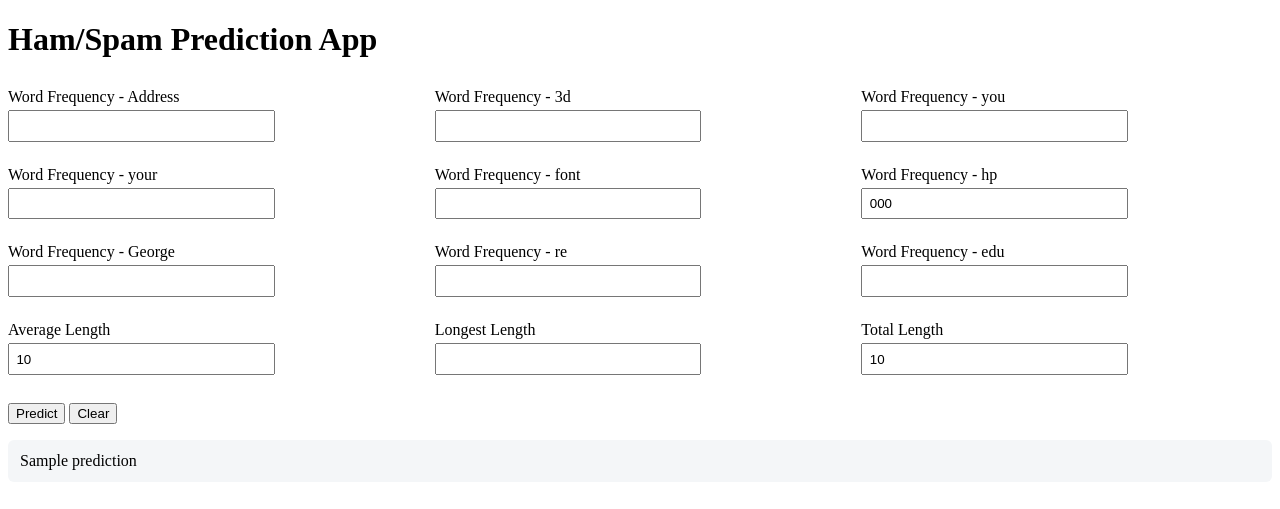
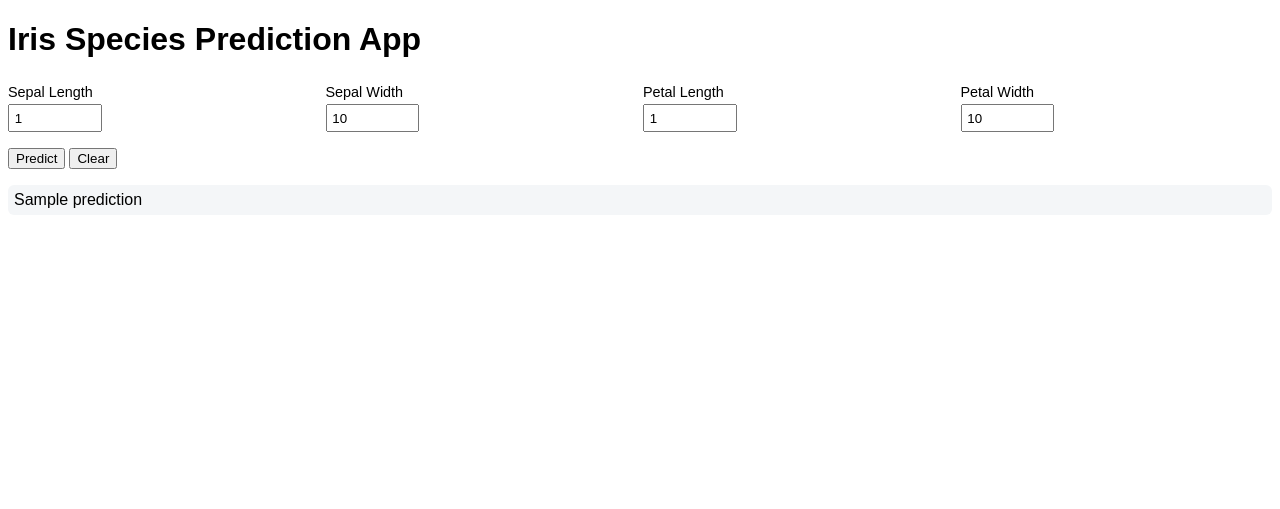
Before and after one commit to davehomrighouse/ANA680_Week4, a Python web app: template templates/index.html in a window 1280 px wide. Shown: the top 509 px of the page. Run offline with Jinja, Linux system fonts and the light colour scheme; the template is opened without the code that fills it: most values are stand-ins (such as "Sample title", 1, 10 or a date in 2020).

Commit message:
Add files via upload

```diff
--- a/templates/index.html
+++ b/templates/index.html
@@ -1,95 +1,76 @@
-
 <!DOCTYPE html>
-
 <html lang="en">
 <head>
   <meta charset="utf-8">
-  <title>Ham/Spam Prediction</title>
+  <title>Iris Species Prediction</title>
   <meta name="viewport" content="width=device-width, initial-scale=1">
   <style>
-    label { display:block; margin:.5rem 0 .25rem }
-    input { width: 250px; padding:.4rem }
-    .row { margin-bottom:.75rem }
-    .buttons { display:flex; gap:.5rem; margin-top:1rem }
-    .result { margin-top:1rem; padding:.75rem; background:#f4f6f8; border-radius:6px }
+    body {
+      font-family: sans-serif;
+    }
+    label {
+      margin:.25rem 0;
+      display:block;
+      font-size: 0.9rem;
+    }
+    input {
+      width: 80px;
+      padding:.3rem;
+    }
+    .form-grid {
+      display: grid;
+      grid-template-columns: repeat(4, auto); /* auto so it fits the input width */
+      gap: 0.375rem; /* tighter spacing between fields */
+      align-items: end; /* keeps inputs aligned */
+      margin-bottom: 1rem;
+    }
+    .buttons {
+      display:flex;
+      gap:0.25rem; /* tighter spacing between buttons */
+      margin-top:1rem
+    }
+    .result {
+      margin-top:1rem;
+      padding:.375rem;
+      background:#f4f6f8;
+      border-radius:6px
+    }
   </style>
 </head>
 <body>
-  <h1>Ham/Spam Prediction App</h1>
+  <h1>Iris Species Prediction App</h1>
 
   <form method="post">
-    <div style="display: grid; grid-template-columns: repeat(3, 1fr); gap: 1rem;">
-
+    <div class="form-grid">
       <div>
-        <label for="word_freq_address">Word Frequency - Address</label>
-        <input id="word_freq_address" name="word_freq_address" type="number" step="any" required value="{{ values.word_freq_address }}">
+        <label for="sepal_length">Sepal Length</label>
+        <input id="sepal_length" name="sepal_length" type="number" step="any" required value="{{ values.sepal_length }}">
       </div>
 
       <div>
-        <label for="word_freq_3d">Word Frequency - 3d</label>
-        <input id="word_freq_3d" name="word_freq_3d" type="number" step="any" required value="{{ values.word_freq_3d }}">
+        <label for="sepal_width">Sepal Width</label>
+        <input id="sepal_width" name="sepal_width" type="number" step="any" required value="{{ values.sepal_width }}">
       </div>
 
       <div>
-        <label for="word_freq_you">Word Frequency - you</label>
-        <input id="word_freq_you" name="word_freq_you" type="number" step="any" required value="{{ values.word_freq_you }}">
+        <label for="petal_length">Petal Length</label>
+        <input id="petal_length" name="petal_length" type="number" step="any" required value="{{ values.petal_length }}">
       </div>
 
       <div>
-        <label for="word_freq_your">Word Frequency - your</label>
-        <input id="word_freq_your" name="word_freq_your" type="number" step="any" required value="{{ values.word_freq_your }}">
+        <label for="petal_width">Petal Width</label>
+        <input id="petal_width" name="petal_width" type="number" step="any" required value="{{ values.petal_width }}">
       </div>
-
-      <div>
-        <label for="word_freq_font">Word Frequency - font</label>
-        <input id="word_freq_font" name="word_freq_font" type="number" step="any" required value="{{ values.word_freq_font }}">
-      </div>
-
-      <div>
-        <label for="word_freq_hp">Word Frequency - hp</label>
-        <input id="word_freq_hp" name="word_freq_hp" type="number" step="any" required value="{{ values.word_freq_hp }}">
-      </div>
-
-      <div>
-        <label for="word_freq_george">Word Frequency - George</label>
-        <input id="word_freq_george" name="word_freq_george" type="number" step="any" required value="{{ values.word_freq_george }}">
-      </div>
-
-      <div>
-        <label for="word_freq_re">Word Frequency - re</label>
-        <input id="word_freq_re" name="word_freq_re" type="number" step="any" required value="{{ values.word_freq_re }}">
-      </div>
-
-      <div>
-        <label for="word_freq_edu">Word Frequency - edu</label>
-        <input id="word_freq_edu" name="word_freq_edu" type="number" step="any" required value="{{ values.word_freq_edu }}">
-      </div>
-
-      <div>
-        <label for="capital_run_length_average">Average Length</label>
-        <input id="capital_run_length_average" name="capital_run_length_average" type="number" step="any" required value="{{ values.capital_run_length_average }}">
-      </div>
-
-      <div class="row">
-        <label for="capital_run_length_longest">Longest Length</label>
-        <input id="capital_run_length_longest" name="capital_run_length_longest" type="number" step="any" required value="{{ values.capital_run_length_longest }}">
-      </div>
-
-      <div>
-        <label for="capital_run_length_total">Total Length</label>
-        <input id="capital_run_length_total" name="capital_run_length_total" type="number" step="any" required value="{{ values.capital_run_length_total }}">
-      </div>
-
     </div>
 
-    <div style="margin-top: 1rem;">
-        <button type="submit" name="predict">Predict</button>
-        <button type="submit" name="clear">Clear</button>
+    <div class="buttons">
+      <button type="submit" name="predict">Predict</button>
+      <button type="submit" name="clear">Clear</button>
     </div>
   </form>
 
   {% if prediction %}
-  <div style="margin-top: 1rem; padding: 0.75rem; background: #f4f6f8; border-radius: 6px;">
+  <div class="result">
     {{ prediction | replace('\n', '<br>') | safe }}
   </div>
   {% endif %}
```
